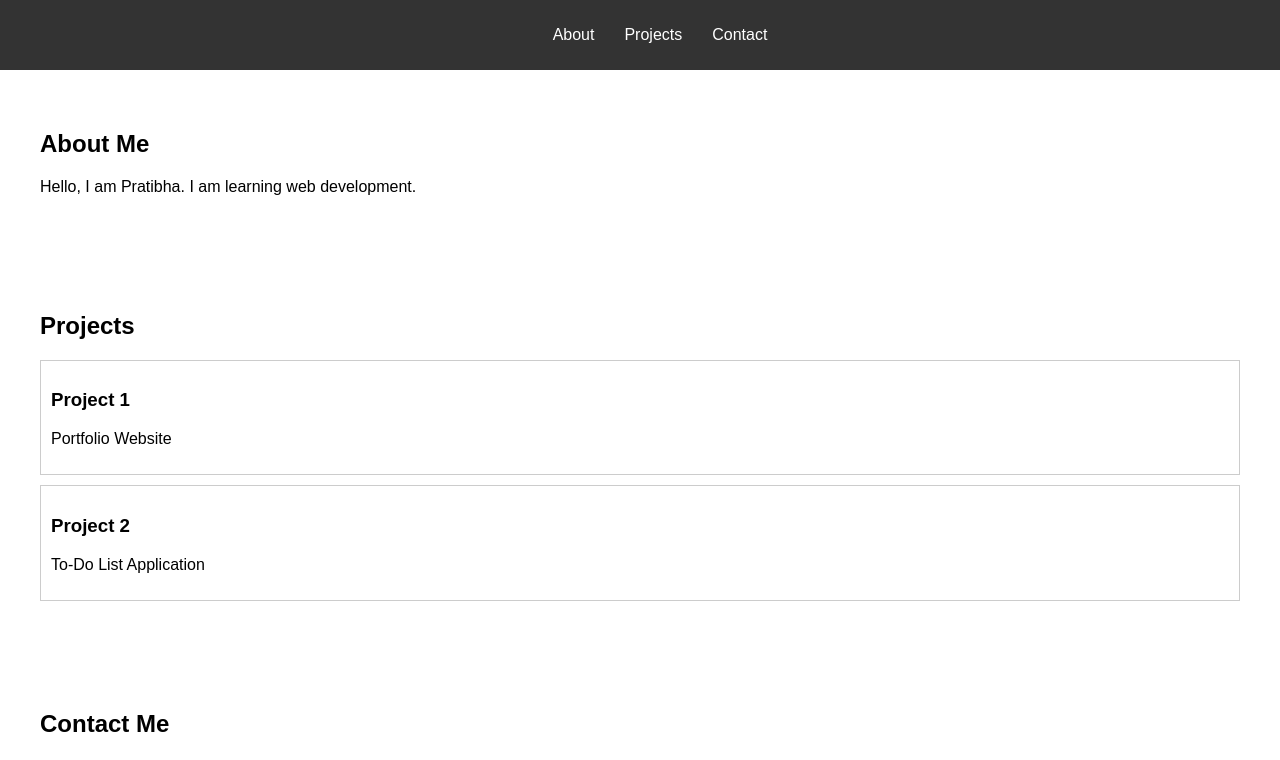
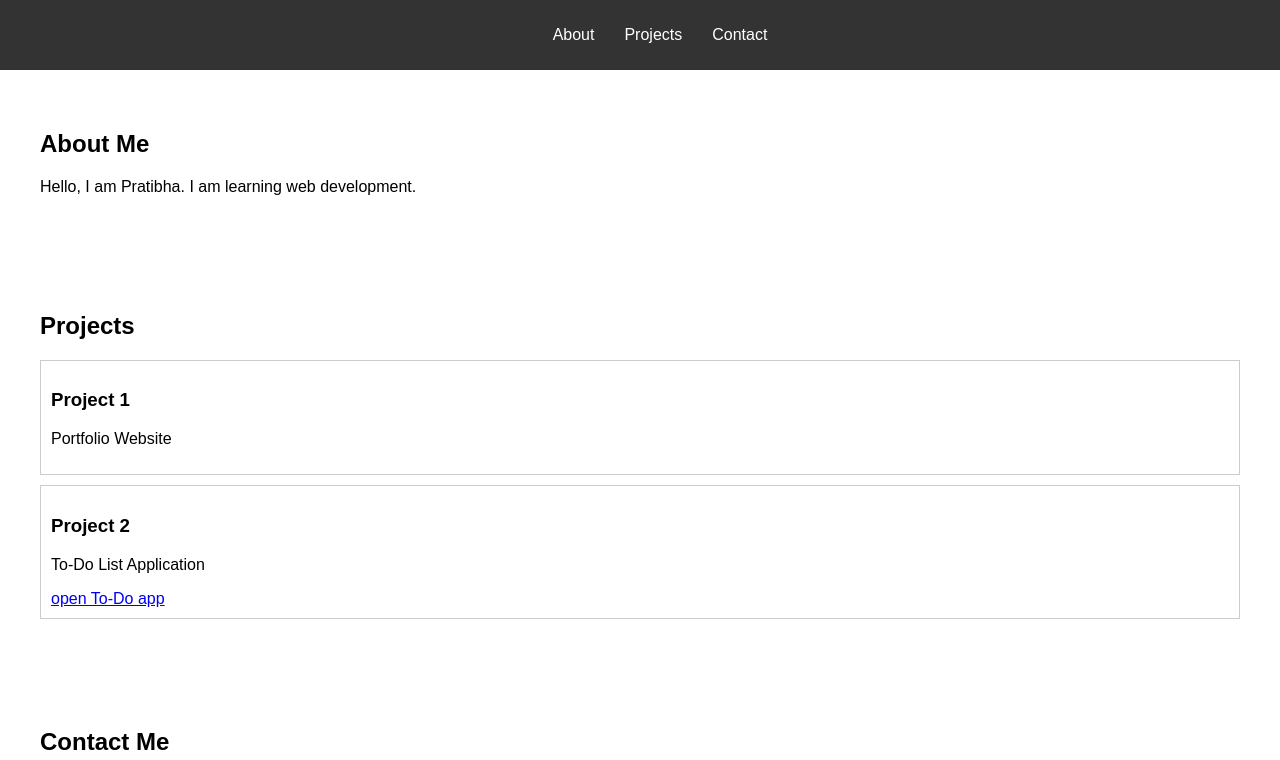
Before and after one commit to pratibha-dash-09/my-first-project, a plain HTML site: page index.html in a window 1280 px wide. Shown: the top 760 px of the page. Drawn offline with Linux system fonts and the light colour scheme.

Commit message:
Update index.html

```diff
--- a/index.html
+++ b/index.html
@@ -30,6 +30,7 @@
 <div class="project">
 <h3>Project 2</h3>
 <p>To-Do List Application</p>
+<a href="todo.html">open To-Do app</a>
 </div>
 
 </section>
```
